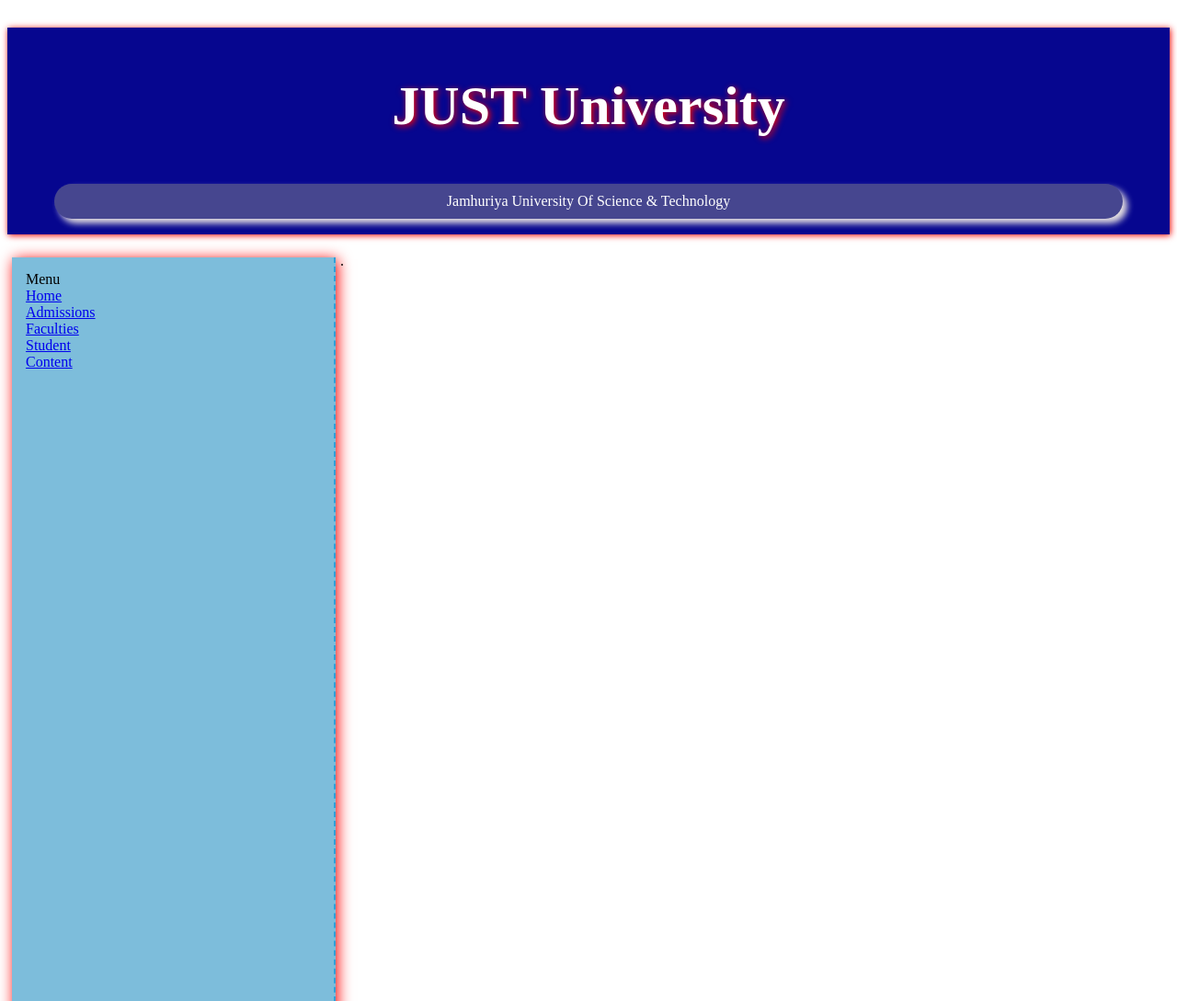
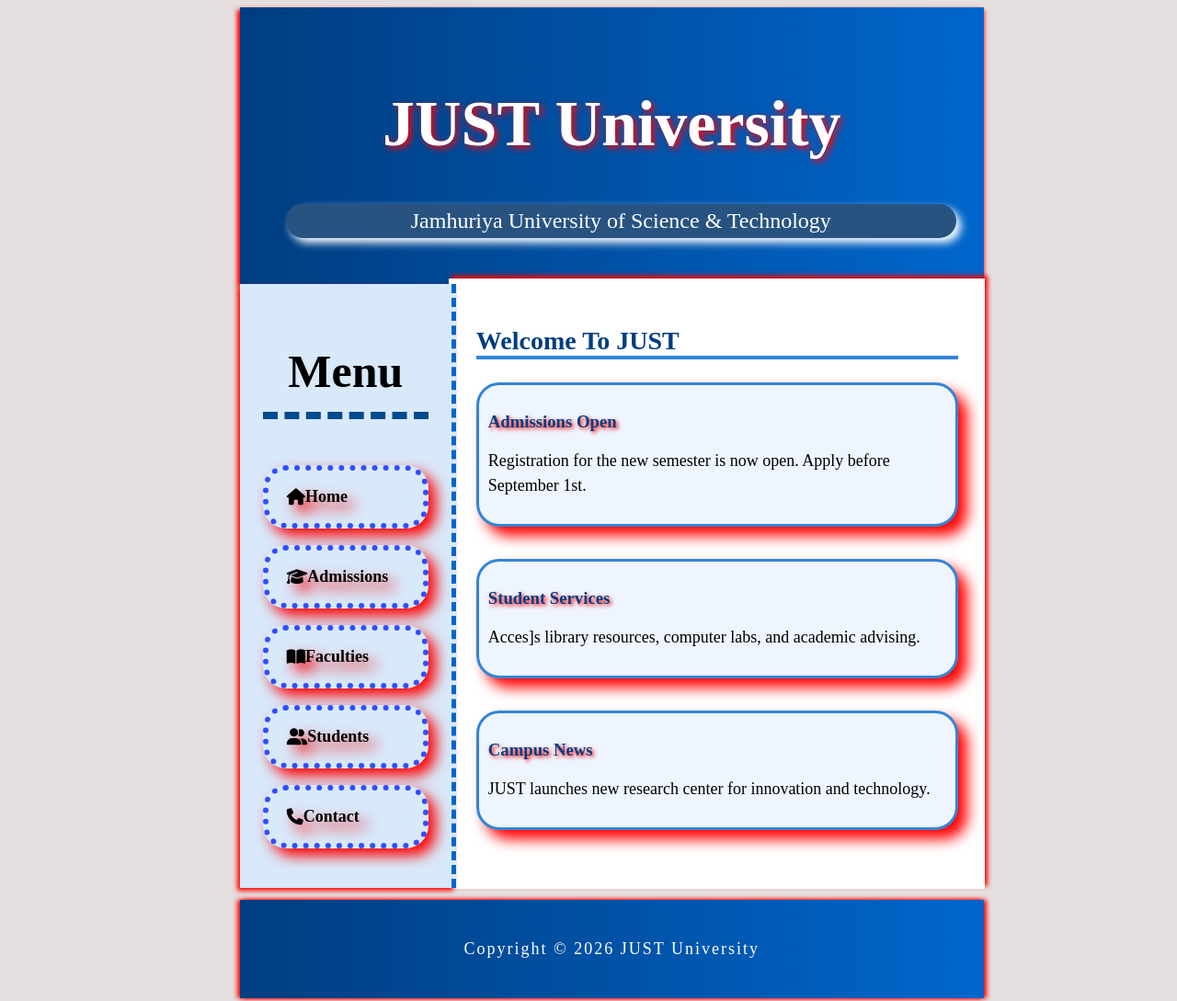
Before and after one commit to soofe9630-tech/yoga-website, a plain HTML site: page index.html in a window 1280 px wide. Shown: the top 1089 px of the page at 92% size. Drawn offline with Linux system fonts and the light colour scheme.

Commit message:
Add files via upload

```diff
--- a/index.html
+++ b/index.html
@@ -1,22 +1,86 @@
 <!DOCTYPE html>
 <html lang="en">
 <head>
-    <meta charset="UTF-8">
-    <meta name="viewport" content="width=device-width, initial-scale=1.0">
-    <title>Document</title>
-    <link rel="stylesheet"href="style.css">
+<meta charset="UTF-8">
+<meta name="viewport" content="width=device-width, initial-scale=1.0">
+<title>JUST University</title>
+
+<link rel="stylesheet" href="style.css">
+
+<link rel="stylesheet"
+href="https://cdnjs.cloudflare.com/ajax/libs/font-awesome/6.5.1/css/all.min.css">
 </head>
+
 <body>
-    <header><h1>JUST University</h1>
-    <p>Jamhuriya University Of Science & Technology</p></header>.
-    <nav> <hi>Menu</hi>
-        <div class="line"></div>
-        <a href="Home">Home</a>
-         <a href="Admissions">Admissions</a>
-         <a href="Faculties">Faculties</a>
-          <a href="Student">Student</a>
-           <a href="Contact">Content</a>
+<header>
+    <h1>JUST University</h1>
 
+    <div class="madax">
+        Jamhuriya University of Science & Technology
+    </div>
+</header>
+    <nav>
+<div class="dhinac">
+        <h2>Menu</h2>
+        <div class="menu-line"></div>
+
+        <a href="guri">
+            <i class="fa-solid fa-house"></i> Home
+        </a>
+
+        <a href="Admissions">
+            <i class="fa-solid fa-graduation-cap"></i> Admissions
+        </a>
+
+        <a href="Faculties">
+            <i class="fa-solid fa-book-open"></i> Faculties
+        </a>
+
+        <a href="Students">
+            <i class="fa-solid fa-user-group"></i> Students
+        </a>
+
+        <a href="Contact">
+            <i class="fa-solid fa-phone"></i> Contact
+        </a>
+</div>
     </nav>
+    <main class="dhaxda">
+
+        <h2>Welcome To JUST</h2>
+<div class="qor">
+            <h3>Admissions Open</h3>
+            <p>
+                Registration for the new semester is now open.
+                Apply before September 1st.
+            </p>
+</div>
+      <div class="qor">
+            <h3>Student Services</h3>
+            <p>
+                Acces]s library resources, computer labs,
+                and academic advising.
+            </p>
+            </div>
+
+            <div class="qor">
+            <h3>Campus News</h3>
+            <p>
+                JUST launches new research center for
+                innovation and technology.
+            </p>
+            </div>
+
+    </main>
+    <footer class="Hoos">
+        <p>
+
+    Copyright © 2026 JUST University
+
+        </p>
+    </footer>
+</div>
+
 </body>
+
 </html>
--- a/style.css
+++ b/style.css
@@ -1,49 +1,125 @@
-header{
- background-color: rgb(6, 6, 143);
- text-align: center;
- padding: 1px 1px;
- margin-top: 30px;
- margin-bottom: 20px;
- box-shadow:1px 1px 7px rgb(254,0,0);
+*{
+    box-sizing: border-box;
+    max-width: 700%;
 }
-h1{
 
- color: white;
- text-align: center;
- text-shadow: 2px 2px 7px rgb(254,0,0);
- padding:10px;
- font-size: 60px;
- font-weight: bold;
- margin: outo;
+body{
+    background: rgb(229, 223, 223)
 
 }
-p{
-    background-color: rgb(70, 70, 143);
- color: white;
- text-align: center;
- padding: 10px;
- padding-left: 20px;
- padding-right: 20px;
- border-radius: 20px;
- border-left: 5px;
- border-right: 5px;
- box-shadow: 5px 5px 7px rgb(230, 224, 224);
- margin-left: 50px;
- margin-right: 50px;
+header{
+    background: linear-gradient(to right,#003d80,#0066cc);
+    text-align: center;
+    padding: 40px;
+    margin-left: 20%;
+    margin-right: 16%;
+     box-shadow: -3px 3px 5px red, 0px 3px 5px red;
+}
+header h1{
+    color: #fff;
+    text-shadow: 3px 3px 7px red;
+    font-size: 70px;
+    font-weight: bold;
+}
+.madax{
+    width: 100%;
+    margin: 10px;
+    padding: 5px ;
+    color: white;
+    font-size: 24px;
+    border-radius: 40px;
+    background: #285381;
+    box-shadow: 5px 5px 10px white;
+}
+nav{
+    display: flex;
+
 
 }
-nav{
-     background-color: rgb(125, 189, 219);
-    padding:15px;
-    margin: 5px 5px;
-    float: left;
-    height: 100vh;
-    width: 40vh;
-    box-shadow: 2px 2px 15px red;
-    border-right: 2px dashed rgb(47, 160, 216);
-    text-decoration: none;
+.dhinac{
+    width: 235px;
+    background: #d8e9fa;
+    padding: 25px;
+    border-right: 5px dashed #0066cc;
+    margin-left: 20%;
+    margin-right: 30px;
+    box-shadow: -3px 3px 5px red;
+}
+.dhinac h2{
+    text-align: center;
+    font-size: 50px;
+    margin-bottom: 15px;
+
+}
+.menu-line{
+    border-top: 8px dashed #004b8d;
+    margin-bottom: 50px;
 
 }
 a{
-    display: block;
+    display: flex;
+    text-decoration: none;
+    color: black;
+    font-size: 18px;
+    font-weight: bold;
+    padding: 18px 20px;
+    margin-bottom: 18px;
+    border-radius: 25px;
+    border: 6px dotted#334dff;
+    background: #d8e9fa;
+    box-shadow: 8px 8px 15px rgba(255,0,0,5);
+    text-shadow:8px 8px 15px rgba(255,0,0,5);
+    align-items: center;
+
+
 }
+
+.dhaxda{
+    background: white;
+    padding: 29.5px;
+    margin-left: -55px;
+    height: 10%;
+    float: right;
+    margin-top: -52.5%;
+    margin-bottom: 16px;
+    margin-right: 15.9%;
+    width: 46.1%;
+    box-shadow: 3px -3px 5px red;
+
+
+}
+.dhaxda h2{
+    font-size: 28px;
+    color: #003d80;
+    margin-bottom: 25px;
+    border-bottom: 4px solid #3385d6;
+}
+.qor{
+    background: #eef5ff;
+    border: 3px solid #3385d6;
+    border-radius: 25px;
+    padding: 10px;
+    margin-bottom: 35px;
+    box-shadow: 10px 10px 15px rgba(255,0,0,4);
+}
+.qor h3{
+    color: #003d80;
+    margin-bottom: 15px;
+    text-shadow: 2px 2px 4px rgba(255,0,0,4);
+}
+.qor p{
+    font-size: 18px;
+    line-height: 1.5;
+}
+.Hoos{
+background:linear-gradient(to right,#003d80,#0066cc);
+    color:white;
+    margin-left: 20%;
+    margin-right: 16%;
+    text-align:center;
+    box-shadow: 3px 0 5px red, -3px 0 5px red;
+    padding:25px;
+    font-size:18px;
+    letter-spacing:2px;
+    margin-top: 1%;
+}
```
